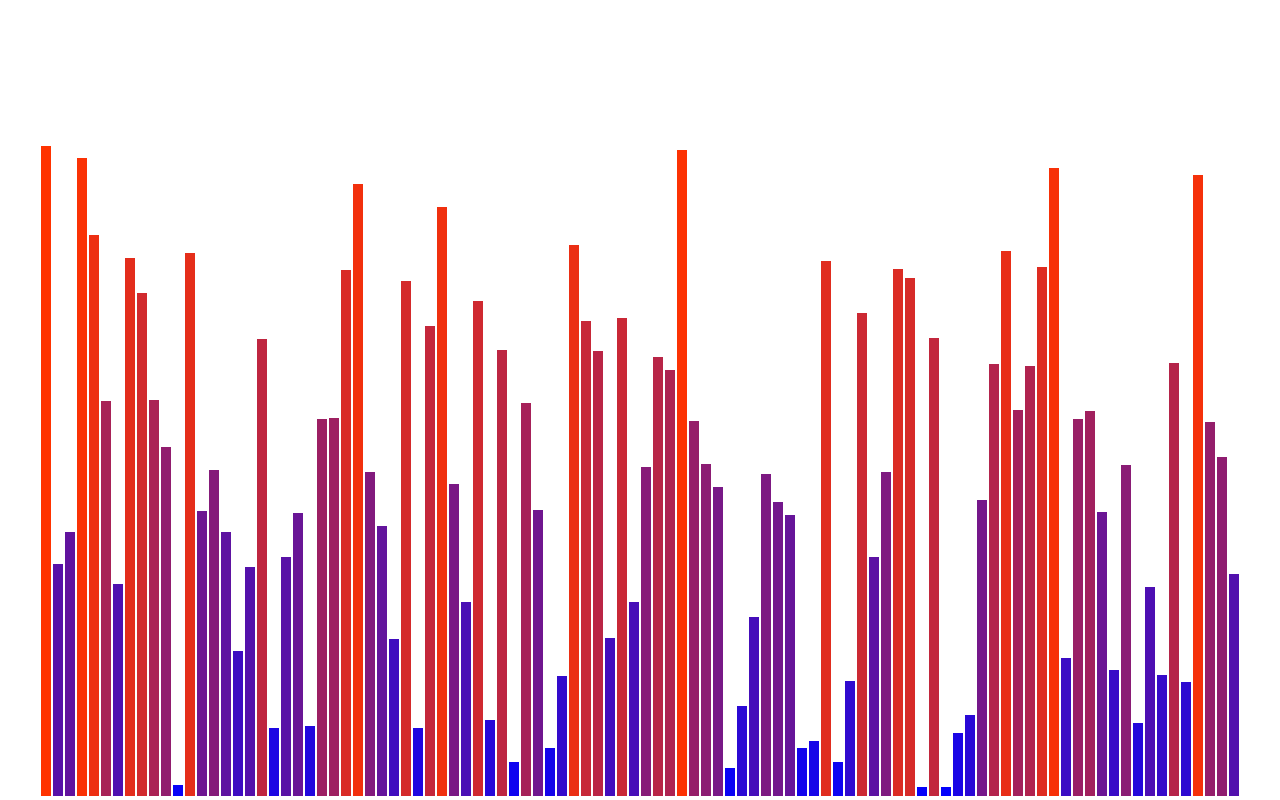
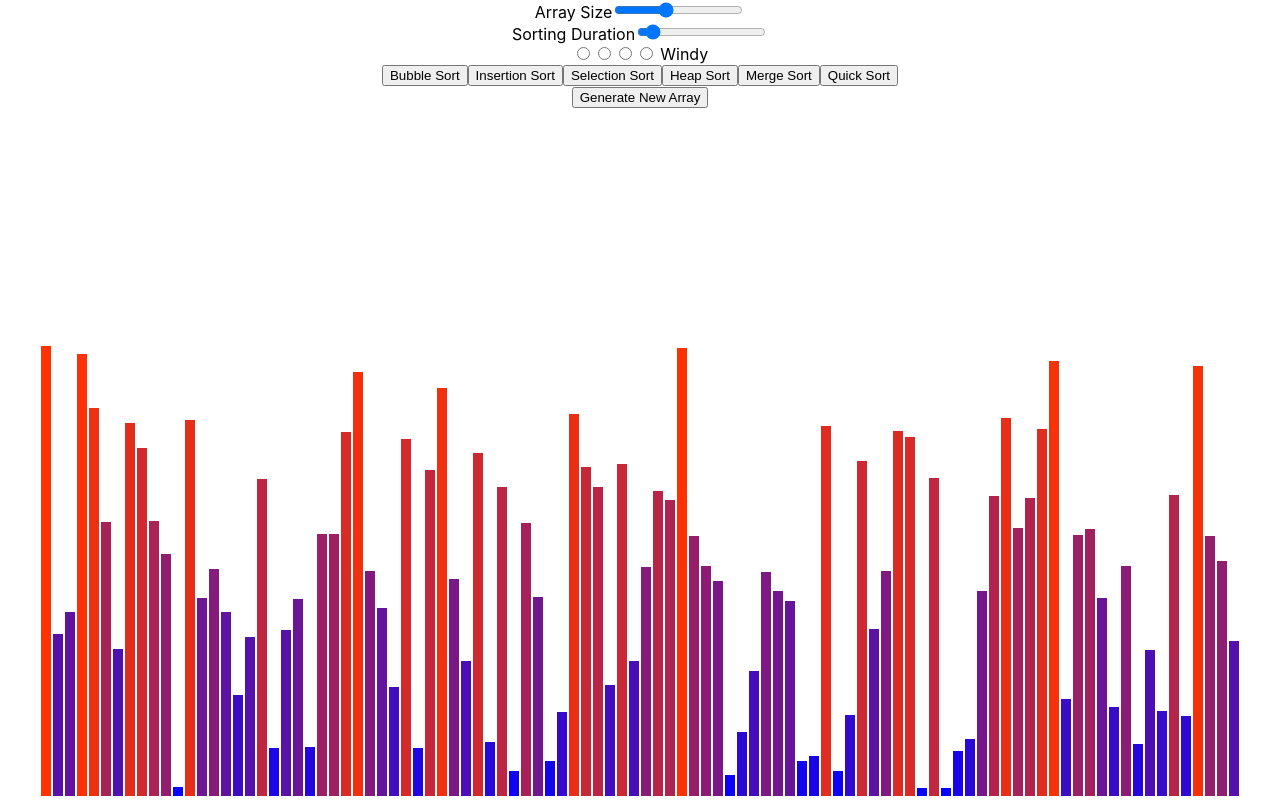
Before and after one commit to rumeetgoradia/sorting-visualizer, a React (Create React App) app: page / in a window 1280 px wide. Built offline with nearby package versions, Linux system fonts and the light colour scheme.

Commit message:
Implement sorting speed, array size, and algo btns

```diff
--- a/src/components/BarsOptions.js
+++ b/src/components/BarsOptions.js
@@ -11,8 +11,84 @@ export default function BarsOptions() {
 		selectionSort,
 		heapSort,
 		mergeSort,
-		quickSort
+		quickSort,
+		handleChange,
+		max_bars,
+		min_bars,
+		num_bars,
+		max_speed,
+		min_speed,
+		speed
 	} = context
 
-	return <div></div>
+	// console.log(context)
+
+	return (
+		<section className="options-container">
+			<form className="options-form">
+				<div className="form-group">
+					<label htmlFor="num_bars">Array Size</label>
+					<input
+						type="range"
+						name="num_bars"
+						min={min_bars}
+						max={max_bars}
+						id="num_bars"
+						value={num_bars}
+						onChange={handleChange}
+						className="form-control"
+					/>
+				</div>
+				<div className="form-group">
+					<label htmlFor="num_bars">Sorting Duration</label>
+					<input
+						type="range"
+						name="speed"
+						min={min_speed}
+						max={max_speed}
+						id="speed"
+						value={speed}
+						onChange={handleChange}
+						className="form-control"
+					/>
+				</div>
+				<div className="gradient-selector">
+					<input
+						type="radio"
+						name="gradient"
+						value="0000ffff3300"
+						onChange={handleChange}
+					/>
+					<input
+						type="radio"
+						name="gradient"
+						value="076585dddddd"
+						onChange={handleChange}
+					/>
+					<input
+						type="radio"
+						name="gradient"
+						value="9796f0fbc7d4"
+						onChange={handleChange}
+					/>
+					<input
+						type="radio"
+						name="gradient"
+						value="86fde8acb6e5"
+						onChange={handleChange}
+					/>{" "}
+					Windy
+				</div>
+			</form>
+			<section className="algo-btns">
+				<button onClick={bubbleSort}>Bubble Sort</button>
+				<button onClick={insertionSort}>Insertion Sort</button>
+				<button onClick={selectionSort}>Selection Sort</button>
+				<button onClick={heapSort}>Heap Sort</button>
+				<button onClick={mergeSort}>Merge Sort</button>
+				<button onClick={quickSort}>Quick Sort</button>
+			</section>
+			<button onClick={generateArray}>Generate New Array</button>
+		</section>
+	)
 }
--- a/src/components/SortingVisualizer.js
+++ b/src/components/SortingVisualizer.js
@@ -4,10 +4,10 @@ import BarsOptions from "./BarsOptions"
 import { withSortingConsumer } from "../context"
 
 function SortingVisualizer({ context }) {
-	console.log(context)
 	const { loading, arr, arr_cols, arr_vals } = context
 	return (
 		<div>
+			<BarsOptions />
 			<BarsDisplay bars={arr} />
 		</div>
 	)
--- a/src/context.js
+++ b/src/context.js
@@ -20,8 +20,6 @@ const PUT2 = 4
 const PUTCOLOR = 5
 const COMPLETE = 6
 
-const MAXIMUM_ANIMATION_SPEED_MS = 2000
-
 class SortingProvider extends Component {
 	constructor(props) {
 		super(props)
@@ -32,11 +30,14 @@ class SortingProvider extends Component {
 			actions: [],
 			arr_cols_sorted: [],
 			num_bars: "100",
-			speed: "50",
+			speed: "150",
 			gradient: "0000ffff3300",
-			gradient2: "ff3300",
 			swap_color: "black",
-			compare_color: "yellow"
+			compare_color: "yellow",
+			max_speed: 2000,
+			max_bars: 250,
+			min_speed: 5,
+			min_bars: 4
 		}
 	}
 
@@ -44,14 +45,20 @@ class SortingProvider extends Component {
 		const target = event.target
 		const value = target.value
 		const name = event.target.name
-		this.setState(
-			{
-				[name]: value
-			},
-			this.change
-		)
 		if (name !== "speed") {
-			this.generateArray()
+			this.setState(
+				{
+					[name]: value
+				},
+				this.generateArray
+			)
+		} else {
+			this.setState(
+				{
+					[name]: value
+				},
+				() => console.log("updated speed")
+			)
 		}
 	}
 
@@ -60,8 +67,14 @@ class SortingProvider extends Component {
 		this.generateArray()
 	}
 
-	generateArray() {
-		this.setState({ arr: [], arr_cols: [], arr_vals: [], actions: [] })
+	generateArray = () => {
+		this.setState({
+			arr: [],
+			arr_cols: [],
+			arr_vals: [],
+			actions: [],
+			arr_cols_sorted: []
+		})
 		const container = document.getElementById("bars-container")
 		container.classList.remove("complete")
 		const arr = [],
@@ -70,7 +83,7 @@ class SortingProvider extends Component {
 		let min = 650,
 			max = 0
 		for (let i = 0; i < parseInt(this.state.num_bars); ++i) {
-			let x = randomInt(5, 650)
+			let x = randomInt(5, 450)
 			if (x < min) {
 				min = x
 			}
@@ -81,6 +94,7 @@ class SortingProvider extends Component {
 		}
 		const sortedArr = arr_nums.slice().sort((a, b) => a - b)
 		const gradientRGB = this.processColorValues(this.state.gradient)
+		console.log(gradientRGB)
 		const col1RGB = gradientRGB[0]
 		const col2RGB = gradientRGB[1]
 		const colsDiffRGB = [
@@ -88,6 +102,7 @@ class SortingProvider extends Component {
 			col2RGB[1] - col1RGB[1],
 			col2RGB[2] - col1RGB[2]
 		]
+		console.log(colsDiffRGB)
 		// console.log(colsDiffRGB)
 		let stepsPercent = 100 / parseInt(this.state.num_bars)
 		for (let i = 0; i < parseInt(this.state.num_bars); ++i) {
@@ -137,6 +152,7 @@ class SortingProvider extends Component {
 			// console.log("r: " + r + ", g: " + g + ", b: " + b)
 			arr_cols_temp.push(`#${r}${g}${b}`)
 		}
+		console.log(arr_cols_temp)
 		let n = parseInt(this.state.num_bars)
 		const arr_cols_ordered = []
 		const arr_vals = []
@@ -190,51 +206,53 @@ class SortingProvider extends Component {
 		return n.length >= width ? n : new Array(width - n.length + 1).join(z) + n
 	}
 
-	bubbleSortHelper() {
+	bubbleSortHelper = () => {
+		console.log("bubble sorting")
+		console.log(this.state)
 		bubbleSort(
 			this.state.arr_vals,
 			this.state.actions,
-			Math.max(MAXIMUM_ANIMATION_SPEED_MS / parseInt(this.state.speed) / 50, 1)
+			Math.max(this.state.max_speed / parseInt(this.state.speed) / 50, 1)
 		)
 		this.animate()
 	}
 
-	selectionSortHelper() {
+	selectionSortHelper = () => {
 		selectionSort(
 			this.state.arr_vals,
 			this.state.actions,
-			Math.max(MAXIMUM_ANIMATION_SPEED_MS / parseInt(this.state.speed) / 50, 1)
+			Math.max(this.state.max_speed / parseInt(this.state.speed) / 50, 1)
 		)
 		this.animate()
 	}
 
-	insertionSortHelper() {
+	insertionSortHelper = () => {
 		insertionSort(
 			this.state.arr_vals,
 			this.state.actions,
-			Math.max(MAXIMUM_ANIMATION_SPEED_MS / parseInt(this.state.speed) / 50, 1)
+			Math.max(this.state.max_speed / parseInt(this.state.speed) / 50, 1)
 		)
 		this.animate()
 	}
 
-	heapSortHelper() {
+	heapSortHelper = () => {
 		heapSort(
 			this.state.arr_vals,
 			0,
 			this.state.num_bars - 1,
 			this.state.actions,
-			Math.max(MAXIMUM_ANIMATION_SPEED_MS / parseInt(this.state.speed) / 50, 1)
+			Math.max(this.state.max_speed / parseInt(this.state.speed) / 50, 1)
 		)
 		this.animate()
 	}
 
-	mergeSortHelper() {
+	mergeSortHelper = () => {
 		// console.log(this.state.arr_vals)
 		mergeSort(
 			this.state.arr_vals,
 			this.state.arr_cols,
 			this.state.actions,
-			Math.max(MAXIMUM_ANIMATION_SPEED_MS / parseInt(this.state.speed) / 50, 1)
+			Math.max(this.state.max_speed / parseInt(this.state.speed) / 50, 1)
 		)
 		// console.log(this.state.actions)
 
@@ -242,7 +260,7 @@ class SortingProvider extends Component {
 		this.animate()
 	}
 
-	quickSortHelper() {
+	quickSortHelper = () => {
 		quickSort(
 			this.state.arr_vals,
 			0,
@@ -335,19 +353,19 @@ class SortingProvider extends Component {
 				setTimeout(() => {
 					let arr_cols = this.state.arr_cols.slice()
 					// console.log(arr_cols)
-					const gradientColVal = parseInt(this.state.color1, 16)
+					const gradientColVal = parseInt(this.state.gradient.substr(0, 6), 16)
 					const firstColVal = parseInt(arr_cols[first].substr(1, 6), 16)
 					const secondColVal = parseInt(arr_cols[second].substr(1, 6), 16)
 					if (
+						bar1Style.height === bar2Style.height &&
 						Math.abs(firstColVal - gradientColVal) <
-						Math.abs(secondColVal - gradientColVal)
+							Math.abs(secondColVal - gradientColVal)
 					) {
 						let temp_color = arr_cols[first]
 						arr_cols[first] = arr_cols[second]
 						arr_cols[second] = temp_color
 					}
 					this.setState({ arr_cols })
-
 					bar1Style.backgroundColor = arr_cols[first]
 					bar2Style.backgroundColor = arr_cols[second]
 				}, i * parseInt(this.state.speed))
```
